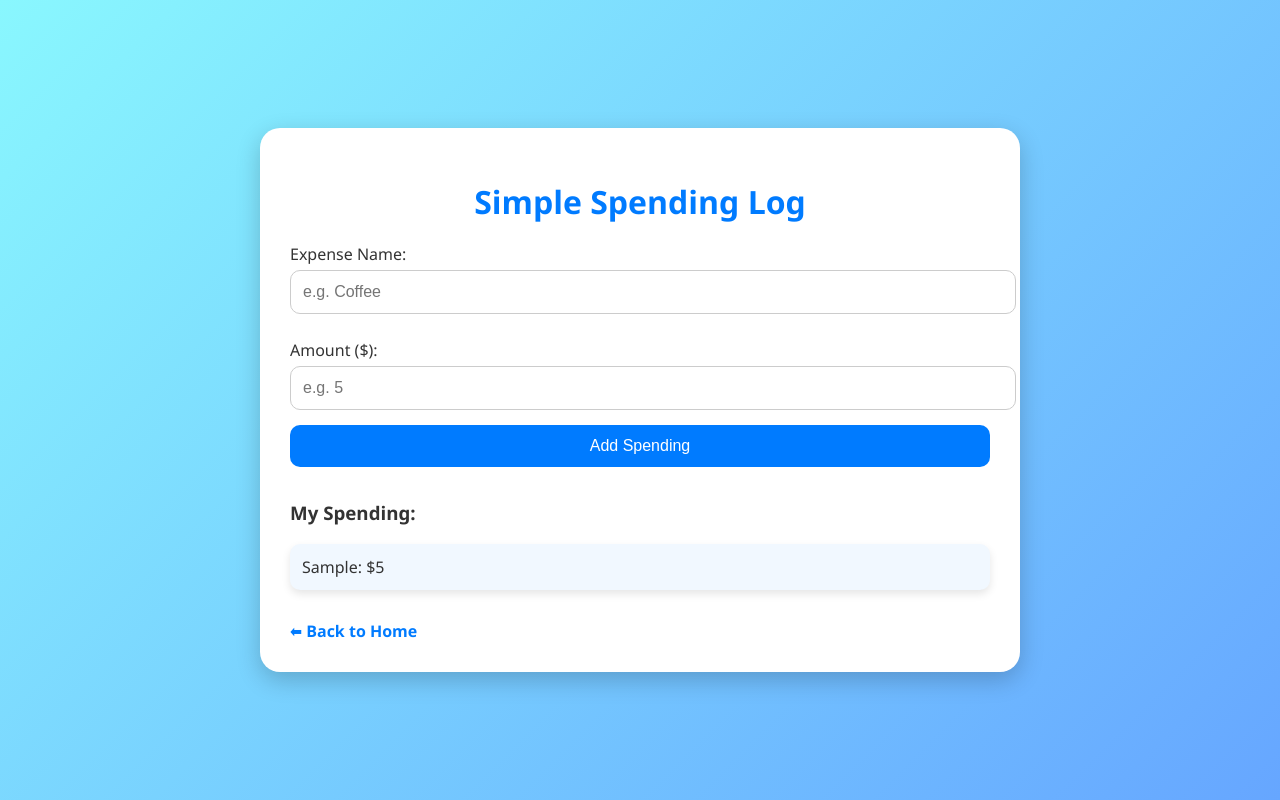
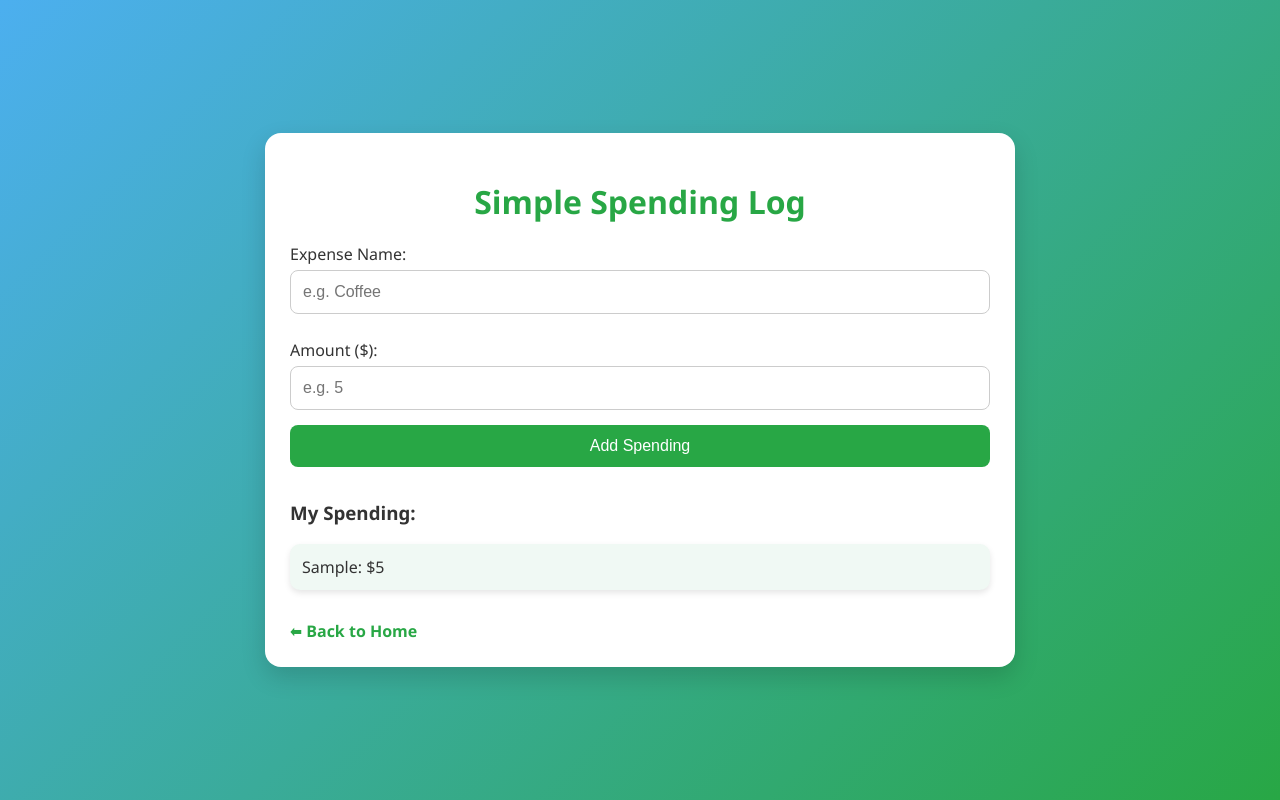
Before and after one commit to ItsQuisey/money-mentor, a plain HTML site: page spending.html in a window 1280 px wide. Both pictures are taken after typing "Sample", "5" into the empty fields and a click on the button "Add Spending". Drawn offline with Linux system fonts and the light colour scheme.

Commit message:
Update spending.html
Fixed gradient to match other pages.

```diff
--- a/spending.html
+++ b/spending.html
@@ -9,7 +9,8 @@
       font-family: 'Segoe UI', Tahoma, sans-serif;
       margin: 0;
       padding: 0;
-      background: linear-gradient(135deg, #89f7fe, #66a6ff);
+      /* Blue top-left ➜ Green bottom-right, matching other pages */
+      background: linear-gradient(135deg, #4cafef, #28a745);
       color: #333;
       min-height: 100vh;
       display: flex;
@@ -18,20 +19,20 @@
     }
     .container {
       background: #fff;
-      padding: 30px;
-      border-radius: 20px;
+      padding: 25px;
+      border-radius: 16px;
       max-width: 700px;
       width: 100%;
-      box-shadow: 0 8px 25px rgba(0,0,0,0.2);
-      animation: fadeIn 0.6s ease-in-out;
+      box-shadow: 0 10px 25px rgba(0,0,0,0.15);
+      animation: fadeIn 0.7s ease-in-out;
     }
     @keyframes fadeIn {
-      from { opacity: 0; transform: translateY(15px); }
+      from { opacity: 0; transform: translateY(20px); }
       to { opacity: 1; transform: translateY(0); }
     }
     h1 {
       text-align: center;
-      color: #007bff;
+      color: #28a745;
       margin-bottom: 20px;
     }
     label {
@@ -44,46 +45,52 @@
       padding: 12px;
       margin-bottom: 15px;
       border: 1px solid #ccc;
-      border-radius: 10px;
+      border-radius: 8px;
       font-size: 16px;
+      transition: 0.3s;
+      box-sizing: border-box;
+    }
+    input:focus {
+      border-color: #28a745;
+      outline: none;
+      box-shadow: 0 0 5px rgba(40,167,69,0.5);
     }
     button {
-      background: #007bff;
+      background: #28a745;
       color: #fff;
       border: none;
       cursor: pointer;
       transition: background 0.3s ease, transform 0.2s;
     }
     button:hover {
-      background: #0056b3;
-      transform: scale(1.05);
+      background: #1e7e34;
+      transform: translateY(-1px);
     }
     .log-item {
-      background: #f1f8ff;
+      background: #f0f9f4;
       padding: 12px;
       border-radius: 10px;
       margin-bottom: 10px;
       display: flex;
       justify-content: space-between;
-      box-shadow: 0 4px 8px rgba(0,0,0,0.1);
+      box-shadow: 0 3px 6px rgba(0,0,0,0.1);
       animation: fadeIn 0.4s ease;
     }
     a {
       display: inline-block;
       margin-top: 20px;
       text-decoration: none;
-      color: #007bff;
+      color: #28a745;
       font-weight: bold;
       transition: color 0.3s;
     }
-    a:hover {
-      color: #0056b3;
-    }
+    a:hover { color: #1e7e34; }
   </style>
 </head>
 <body>
   <div class="container">
     <h1>Simple Spending Log</h1>
+
     <label for="spendName">Expense Name:</label>
     <input type="text" id="spendName" placeholder="e.g. Coffee" />
 
@@ -117,7 +124,7 @@
     }
 
     function addSpending() {
-      const name = document.getElementById('spendName').value;
+      const name = document.getElementById('spendName').value.trim();
       const amount = parseFloat(document.getElementById('spendAmount').value);
       if (!name || isNaN(amount)) return;
       spendings.push({ name, amount });
```
